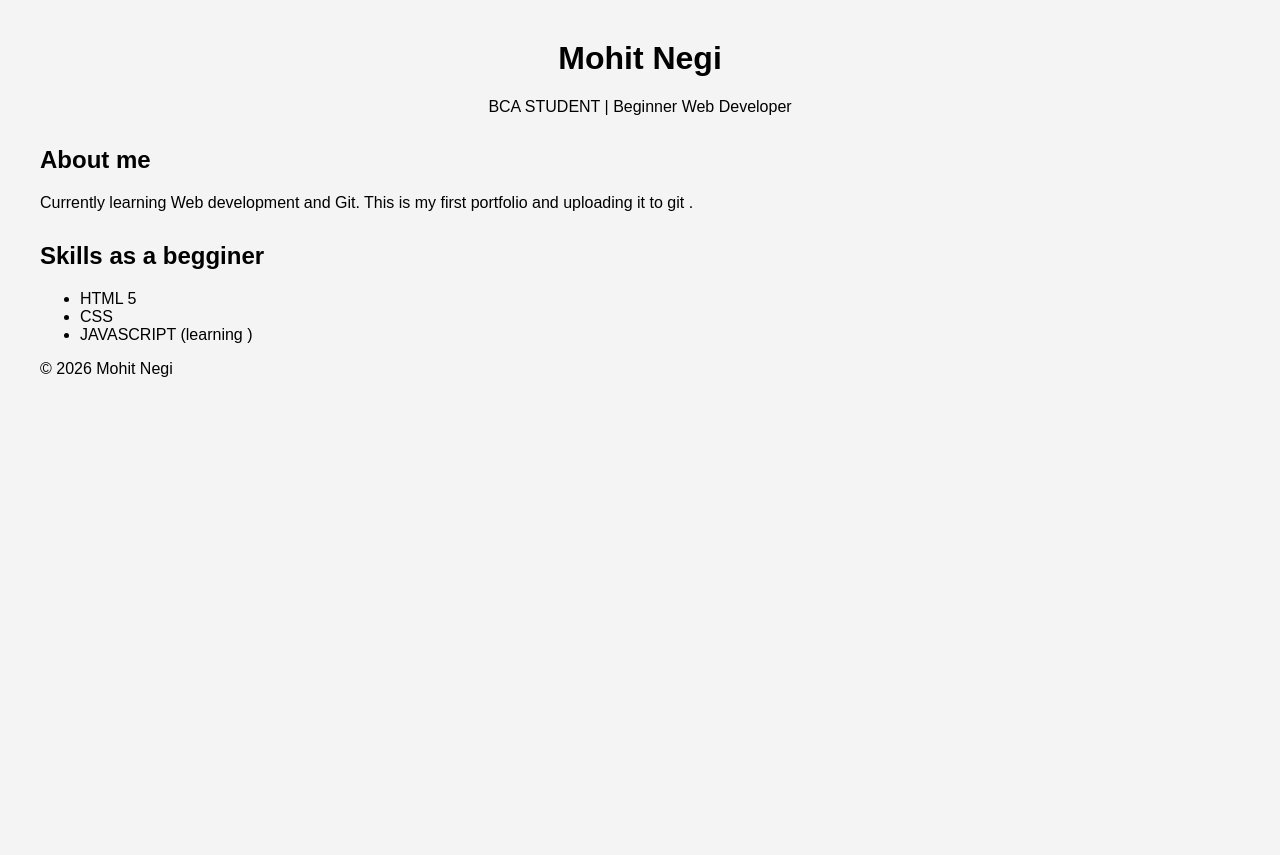
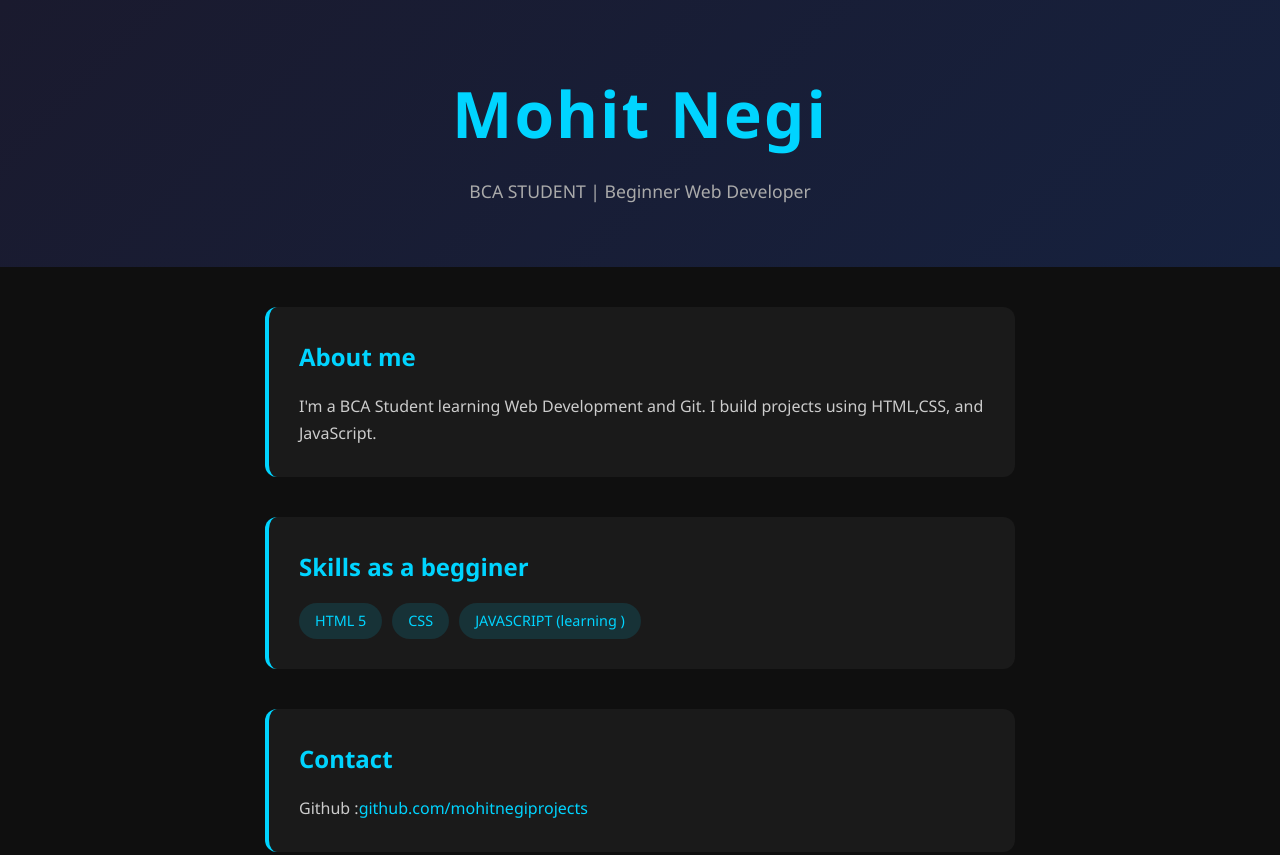
Before and after one commit to mohitnegiprojects/personal-portfolio, a plain HTML site: page index.html in a window 1280 px wide. Shown: the top 855 px of the page. Before the commit the page ends 800 px from the top, so only its background shows below. Drawn offline with Linux system fonts and the light colour scheme.

Commit message:
Add Styles and updations

```diff
--- a/index.html
+++ b/index.html
@@ -14,9 +14,10 @@
     </header>
     <section>
         <h2>About me</h2>
-        <p>Currently learning Web development and Git. This
-            is my first portfolio and uploading it to git .
-        </p>
+       <p>
+        I'm a BCA Student learning Web Development and Git.
+        I build projects using HTML,CSS, and JavaScript.
+       </p>
     </section>
     <section>
     <h2>Skills as a begginer</h2>
@@ -26,6 +27,11 @@
         <li>JAVASCRIPT (learning )</li>
         </ul>
         </section>
+    <section>
+        <h2>Contact  </h2>
+        <p>Github :<a href="https://github.com/mohitnegiprojects"
+        target="_blank">github.com/mohitnegiprojects</a></p>
+    </section>
 
     <footer>
         <p>&copy; 2026 Mohit Negi</p>
--- a/style.css
+++ b/style.css
@@ -1,12 +1,78 @@
+/* Reset & Base */
+*{
+    margin: 0;
+    padding: 0;
+    box-sizing: border-box;
+}
 body{
-    font-family: Arial, Helvetica, sans-serif;
-    margin: 40px;
-    background-color: #f4f4f4;
+    font-family: 'Segoe UI', Tahoma, Geneva, Verdana, sans-serif;
+    background-color: #0f0f0f;
+    color: #0e0e0e;
+    line-height: 1.7;
 }
+/* Header  */
 header{
+    background:linear-gradient(135deg,#1a1a2e,#16213e);
     text-align: center;
-
+    padding: 60px 20px;
 }
-section {
-    margin-top: 30px;
+header h1{
+    font-size: 4rem;
+    color: #00d4ff;
+    letter-spacing: 2px;
 }
+header p{
+    font-size: 1.1rem;
+    color:#aaaaaa;
+    margin-top: 8px;
+}
+/* Sections  */
+section{
+    max-width: 750px;
+    margin: 40px auto;
+    padding: 30px;
+    background-color: #1a1a1a;
+    border-radius: 12px;
+    border-left: 4px solid #00d4ff;
+}
+section h2{
+    font-size: 1.5rem;
+    color:#00d4ff;
+    margin-bottom: 15px;
+}
+section p,section li{
+    color: #cccccc;
+    font-size: 1rem;
+}
+/* Skills Set  */
+ul{
+    list-style: none;
+    padding: 0;
+    display: flex;
+    flex-wrap: wrap;
+    gap:10px;
+}
+ul li{
+    background-color: #00d4ff20;
+    color:#00d4ff;
+    padding:6px 16px;
+    border-radius: 20px;
+    border: 1px #00d4ff55;
+    font-size: 0.9rem;
+}
+/* Links  */
+a{
+    color: #00d4ff;
+    text-decoration: none;
+}
+a:hover{
+    text-decoration: underline;
+}
+/* Fotter  */
+footer{
+    text-align: center;
+    padding: 20px;
+    color: #555;
+    font-size: 0.85rem;
+    margin-top: 40px;
+}
```
